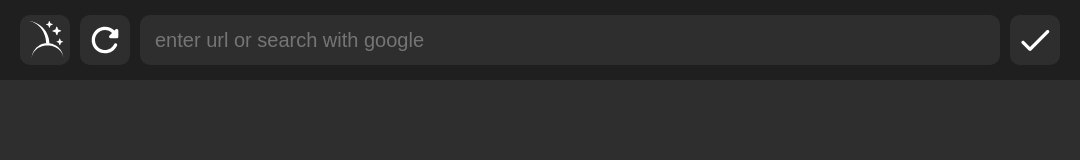
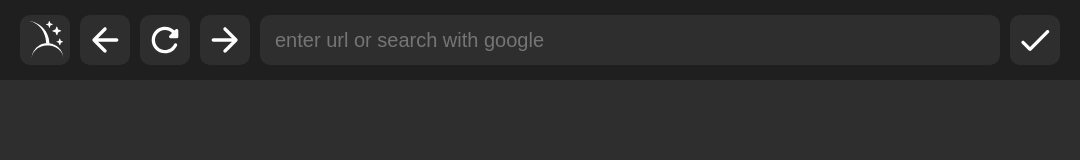
Before and after one commit to FerrandMijnheer/star-browser, an Electron app: page index.html in a window 1080 px wide. Drawn offline with Linux system fonts and the light colour scheme.

Commit message:
Add undo and redo icon

```diff
--- a/index.html
+++ b/index.html
@@ -11,7 +11,9 @@
 <body>
   <div class="info-bar">
     <input type="image" src="images/logos/logo.svg" alt="logo" class="info-bar-img info-bar-item" id="logoButton">
+    <input type="image" src="images/arrow_back_24dp.svg" alt="undo" class="info-bar-img info-bar-item" id="undoButton">
     <input type="image" src="images/refresh_24dp.svg" alt="reload" class="info-bar-img info-bar-item" id="reloadButton">
+    <input type="image" src="images/arrow_forward_24dp.svg" alt="redo" class="info-bar-img info-bar-item" id="redoButton">
     <input type="text" placeholder="enter url or search with google" class="url-input info-bar-item" id="urlInput">
     <input type="image" src="images/check_24dp.svg" alt="enter check" class="info-bar-img info-bar-item"
       id="enterButton">
```
